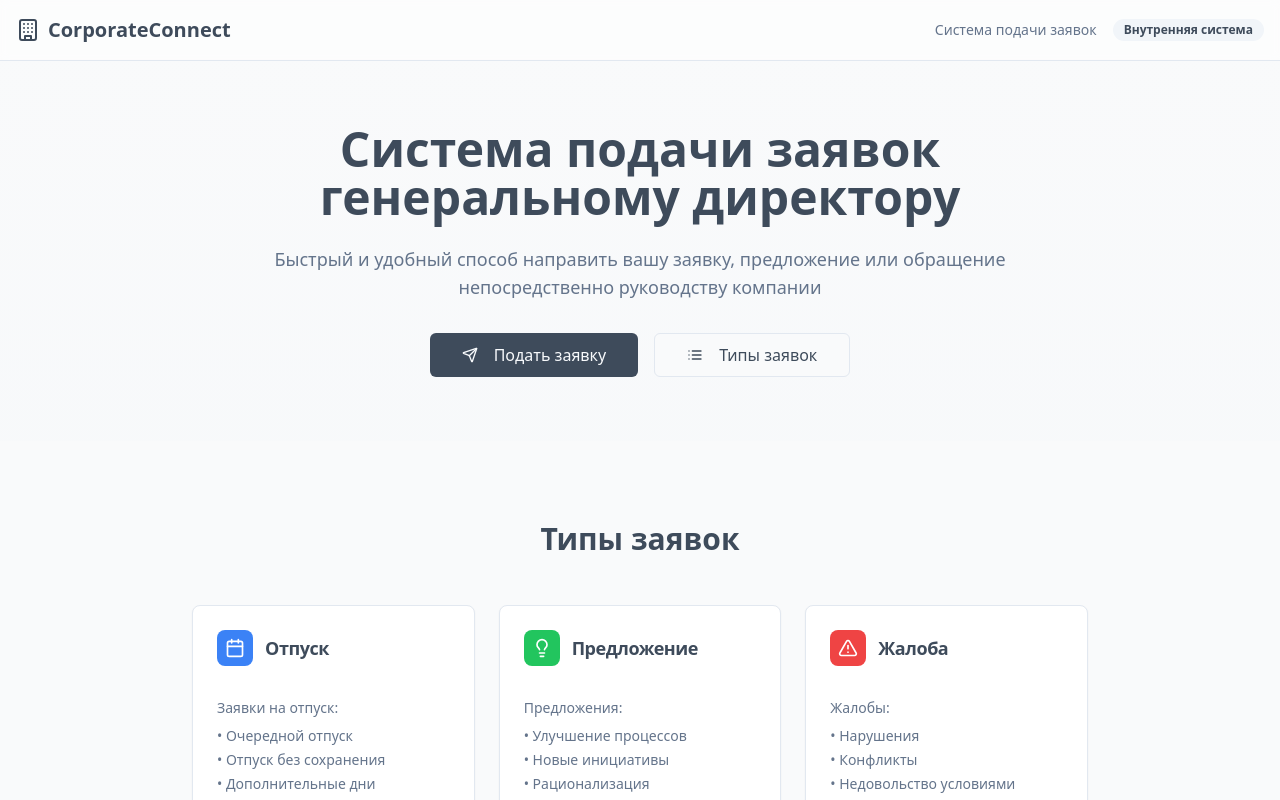
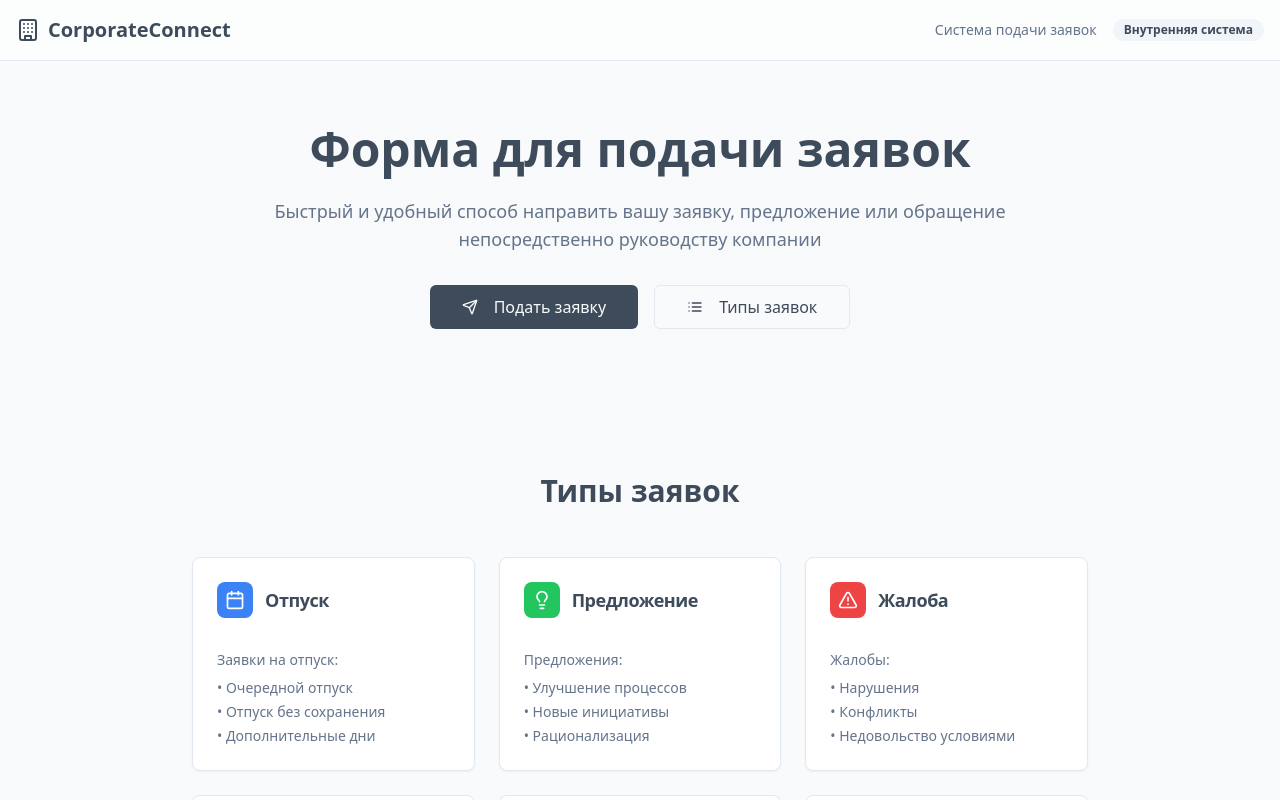
Before and after one commit to pr-poehali-dev/job-application-form-creation, a React (Vite) app: page / in a window 1280 px wide. Shown: the top 800 px of the page. Built offline with nearby package versions, Linux system fonts and the light colour scheme.

Commit message:
Обновление 1 компонентов

```diff
--- a/src/pages/Index.tsx
+++ b/src/pages/Index.tsx
@@ -69,9 +69,7 @@ export default function Index() {
       <section id="home" className="py-16 bg-gradient-to-b from-background to-muted/20">
         <div className="container mx-auto px-4 text-center">
           <div className="max-w-3xl mx-auto">
-            <h2 className="text-4xl md:text-5xl font-bold text-foreground mb-6">
-              Система подачи заявок генеральному директору
-            </h2>
+            <h2 className="text-4xl md:text-5xl font-bold text-foreground mb-6">Форма для подачи заявок</h2>
             <p className="text-lg text-muted-foreground mb-8">
               Быстрый и удобный способ направить вашу заявку, предложение или обращение непосредственно руководству компании
             </p>
```
